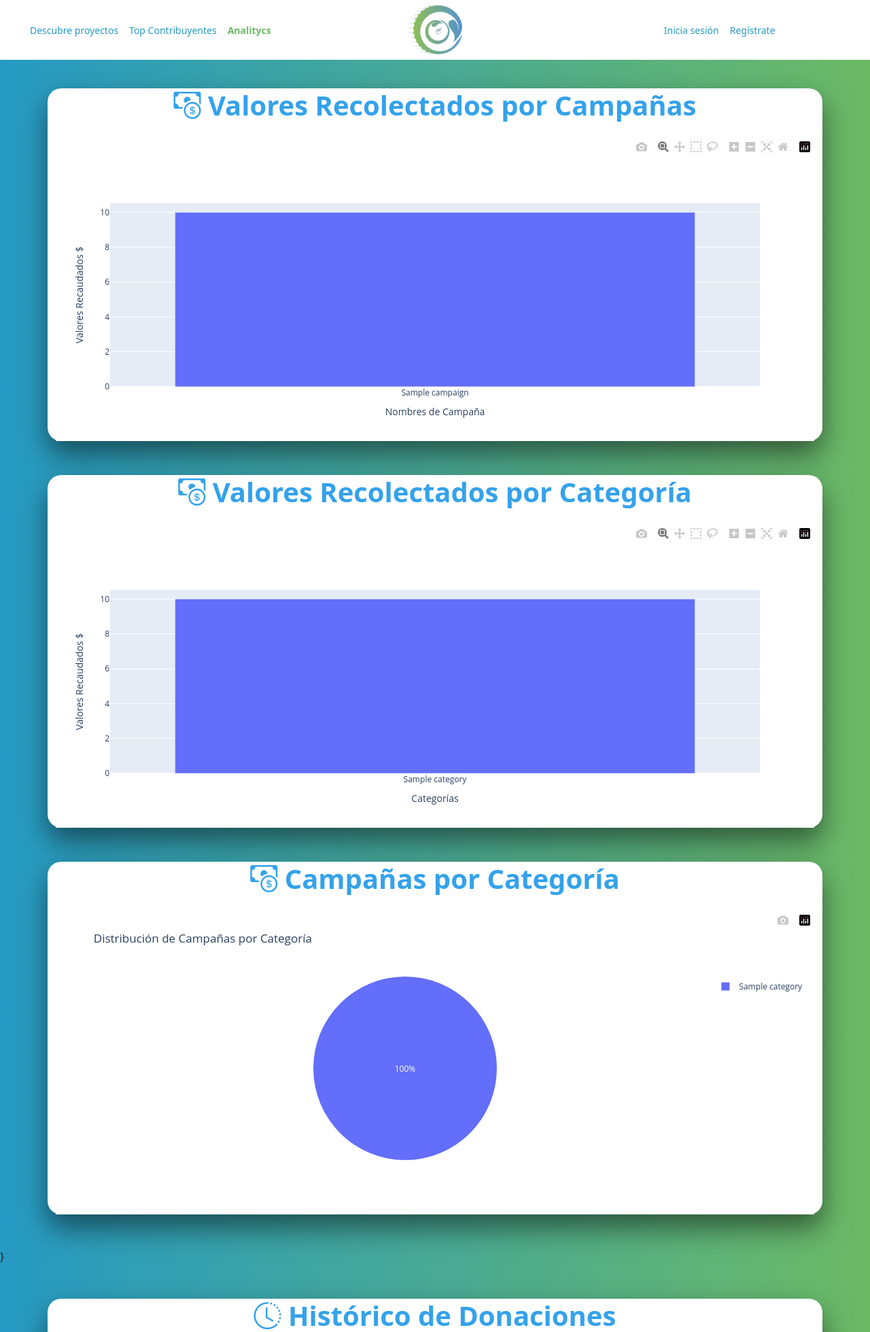
After one commit to Aleso2810/originoasis, a Django app: page /analitycs/ in a window 1280 px wide. The commit adds this page. Shown: the top 1960 px of the page at 68% size. Run offline with Django 4.2, Linux system fonts and the light colour scheme; tables that the repository leaves empty hold one stand-in row (values such as "Sample post"); some libraries are stand-ins or nearby versions.

Commit message:
Agregada Funcionalidad de Analitycs

```diff
--- /dev/null
+++ b/campanas/templates/analytics.html
@@ -0,0 +1,50 @@
+{% extends "index.html" %}
+{% load static %}
+{% load custom_filters %}
+
+{% block title %}
+    Analitycs
+{% endblock %}
+{% block content %}
+
+<div class="container ">
+    <h1 class="text-center"><i class="bi bi-cash-coin"></i> Valores Recolectados por Campañas</h1>
+    <div id="plot-div1" style="width: 100%; height: 100%;"></div>
+</div >
+
+<div class="container ">
+  <h1 class="text-center"><i class="bi bi-cash-coin"></i> Valores Recolectados por Categoría</h1>
+  <div id="plot-div2" style="width: 100%; height: 100%;"></div>
+</div >
+
+<div class="container ">
+  <h1 class="text-center"><i class="bi bi-cash-coin"></i> Campañas por Categoría</h1>
+  <div id="plot-div3" style="width: 100%; height: 100%;"></div>
+</div > }
+
+<div class="container ">
+  <h1 class="text-center"><i class="bi bi-clock-history"></i> Histórico de Donaciones</h1>
+  <div id="plot-div4" style="width: 100%; height: 100%;"></div>
+</div >
+
+    <script type="text/javascript">
+      var figure1 = {{ fig1_json|safe }};
+      Plotly.newPlot('plot-div1', figure1);
+    </script>
+
+    <script type="text/javascript">
+      var figure2 = {{ fig2_json|safe }};
+      Plotly.newPlot('plot-div2', figure2);
+    </script>
+
+    <script type="text/javascript">
+      var figure3 = {{ fig3_json|safe }};
+      Plotly.newPlot('plot-div3', figure3);
+    </script>
+
+    <script type="text/javascript">
+      var figure4 = {{ fig4_json|safe }};
+      Plotly.newPlot('plot-div4', figure4);
+  </script>
+
+{% endblock %}
--- a/campanas/templates/index.html
+++ b/campanas/templates/index.html
@@ -5,6 +5,8 @@
     <meta charset="UTF-8">
     <meta name="viewport" content="width=device-width, initial-scale=1.0">
     <title>Origin Oasis -  {% block title %}{% endblock %} </title>
+    <script src="https://cdn.plot.ly/plotly-latest.min.js"></script>
+
 
      <!-- CSS propio -->
      <link rel="stylesheet" type="text/css" href="{% static 'css/styles.css' %}">
@@ -23,6 +25,7 @@
         <div class="container-fluid d-flex justify-content-between">
             {% url 'campaings' as campaings_url %}
             {% url 'beneficiarys' as beneficiarys_url %}
+            {% url 'analitycs' as analitycs_url %}
             {% url 'login' as login_url %}
             {% url 'signup' as signup_url %}
 
@@ -39,7 +42,11 @@
                         Top Contribuyentes
                     </a>
                 </li>
-
+                <li class="nav-item">
+                    <a href="{{ analitycs_url }}" class="nav-link {% if request.path == analitycs_url %}active{% endif %}">
+                        Analitycs
+                    </a>
+                </li>
             </ul>
             </div>
 
--- a/campanas/urls.py
+++ b/campanas/urls.py
@@ -22,4 +22,7 @@ urlpatterns = [
     path('cancelled', views.cancelled, name='cancelled'),
     # Integración con PayPal
     path('paypal/', include('paypal.standard.ipn.urls')),
+
+    # Operaciones de Analitycs
+    path('analitycs/', views.analytics, name='analitycs'),
 ]
--- a/campanas/views.py
+++ b/campanas/views.py
@@ -259,3 +259,63 @@ def handle_valid_ipn(sender, **kwargs):
     else:
         # Manejar otros estados de pago si es necesario
         pass
+
+#Analitycs
+from collections import defaultdict
+import json
+import plotly.graph_objs as go
+from django.shortcuts import render
+
+def analytics(request):
+    # ... (tu código existente para importar modelos y demás)
+
+    # Primer gráfico: Valores recolectados por campaña
+    campaigns = Campaign.objects.all()
+    campaign_names = [campaign.name for campaign in campaigns]
+    collected_amounts = [float(campaign.collected_amount) for campaign in campaigns]
+    fig1 = go.Figure(data=go.Bar(x=campaign_names, y=collected_amounts))
+    fig1.update_layout(
+        xaxis_title="Nombres de Campaña",
+        yaxis_title="Valores Recaudados $",
+    )
+
+    # Segundo gráfico: Valores recolectados por categoría
+    category_dict = defaultdict(float)
+    for campaign in campaigns:
+        category_dict[campaign.category.name] += float(campaign.collected_amount)
+    category_names = list(category_dict.keys())
+    category_values = list(category_dict.values())
+    fig2 = go.Figure(data=go.Bar(x=category_names, y=category_values))
+    fig2.update_layout(
+        xaxis_title="Categorías",
+        yaxis_title="Valores Recaudados $",
+    )
+
+    # Tercer gráfico: Distribución de campañas por categoría (gráfico de pastel)
+    fig3 = go.Figure(data=go.Pie(labels=category_names, values=category_values))
+    fig3.update_layout(
+        title="Distribución de Campañas por Categoría",
+    )
+
+    # Cuarto gráfico: Donaciones a lo largo del tiempo
+    contributions = Contribution.objects.all().order_by('date')
+    contributions_dates = [str(d.date) for d in contributions]
+    contributions_amounts = [float(d.amount) for d in contributions]
+    fig4 = go.Figure(data=go.Scatter(x=contributions_dates, y=contributions_amounts, mode='lines+markers'))
+    fig4.update_layout(
+        xaxis_title="Fecha",
+        yaxis_title="Monto Donado $",
+    )
+
+
+    # Convertir las figuras a diccionarios y luego a cadenas JSON
+    fig1_dict = fig1.to_dict()
+    fig1_json = json.dumps(fig1_dict, ensure_ascii=False)
+    fig2_dict = fig2.to_dict()
+    fig2_json = json.dumps(fig2_dict, ensure_ascii=False)
+    fig3_dict = fig3.to_dict()
+    fig3_json = json.dumps(fig3_dict, ensure_ascii=False)
+    fig4_dict = fig4.to_dict()
+    fig4_json = json.dumps(fig4_dict, ensure_ascii=False)
+
+    return render(request, 'analytics.html', {'fig1_json': fig1_json, 'fig2_json': fig2_json, 'fig3_json': fig3_json, 'fig4_json': fig4_json})
--- a/pyproject.toml
+++ b/pyproject.toml
@@ -18,6 +18,8 @@ django-paypal = "^2.0"
 pillow = "^10.0.0"
 django-storages = "^1.13.2"
 azure-storage-blob = "^12.17.0"
+plotly = "^5.16.1"
+pandas = "^2.1.0"
 
 
 [build-system]
--- a/static/images/views.py
+++ /dev/null
@@ -1,5 +0,0 @@
-count = 0
-for i in range(5):
-    for j in range(-2,-5,-1):
-        count += 1
-print(count)
```
Also changed, not shown: static/images/image_s1.png, static/images/image_s2.png, 2 other files.
